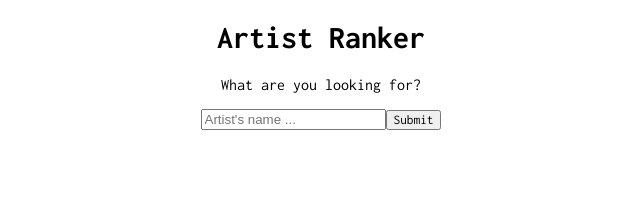
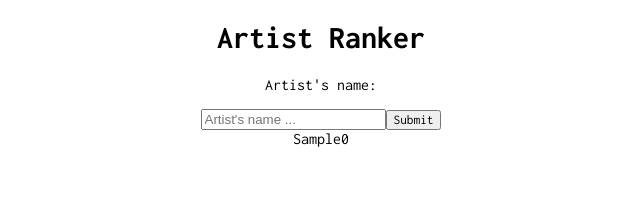
Before and after one commit to nishi-moto/artist-ranker, a React (Create React App) app: page / in a window 1280 px wide. Both pictures are taken after typing "Sample" into the empty fields and a click on the button "Submit". Shown: the top 197 px of the page, without its empty margins (319-959 px from the left). Built offline with nearby package versions, Linux system fonts and the light colour scheme.

Commit message:
Added ListArtist and Artist

```diff
--- a/package.json
+++ b/package.json
@@ -6,6 +6,7 @@
     "@testing-library/jest-dom": "^4.2.4",
     "@testing-library/react": "^9.3.2",
     "@testing-library/user-event": "^7.1.2",
+    "prop-types": "^15.7.2",
     "react": "^16.13.1",
     "react-dom": "^16.13.1",
     "react-scripts": "3.4.1"
--- a/src/App/App.js
+++ b/src/App/App.js
@@ -3,6 +3,7 @@ import React, { Component } from 'react';
 import './App.css';
 import ArtistInput from '../ArtistInput/ArtistInput';
 import ArtistContext from '../ArtistContext';
+import ArtistsList from '../ArtistsList/ArtistList';
 
 class App extends Component {
   constructor(props) {
@@ -15,11 +16,19 @@ class App extends Component {
 
   addArtist(artist) {
     const { artists } = this.state;
-    this.setState({ artists: [...artists, artist] });
+    const newArtist = {
+      name: artist,
+      stars: 0,
+      pictureURL: '',
+    };
+    const newArtistList = [...artists, newArtist];
+    localStorage.setItem('artists', JSON.stringify(newArtistList));
+    // console.log(localStorage);
+    this.setState({ artists: newArtistList });
   }
 
   render() {
-    console.log('here', this.state);
+    // console.log('here', this.state);
     return (
       <ArtistContext.Provider value={this.state}>
         <div className="App">
@@ -29,13 +38,12 @@ class App extends Component {
           </header>
           <section>
             <ArtistInput />
+            <ArtistsList />
           </section>
         </div>
       </ArtistContext.Provider>
     );
-
   }
-
 }
 
 export default App;
--- /dev/null
+++ b/src/Artist/Artist.js
@@ -0,0 +1,44 @@
+import React, { Component } from 'react';
+import PropTypes from 'prop-types';
+import ArtistContext from '../ArtistContext';
+
+class Artist extends Component {
+  constructor(props) {
+    super(props);
+    this.updateArtist = this.updateArtist.bind(this);
+  }
+
+  updateArtist() {
+    // implement
+    const { artist } = this.props;
+    return artist;
+  }
+
+  render() {
+    // const artist = this.updateArtist();
+    const { artist } = this.props;
+
+    return (
+      <div>
+        {artist.pictureURL}
+        {artist.name}
+        {artist.stars}
+      </div>
+    );
+  }
+}
+
+Artist.propTypes = {
+  artist: PropTypes.shape({
+    name: PropTypes.string,
+    stars: PropTypes.number,
+    pictureURL: PropTypes.string,
+  }),
+};
+
+Artist.defaultProps = {
+  artist: {},
+};
+
+Artist.contextType = ArtistContext;
+export default Artist;
--- a/src/ArtistInput/ArtistInput.js
+++ b/src/ArtistInput/ArtistInput.js
@@ -42,7 +42,7 @@ class ArtistInput extends Component {
     const { input } = this.state;
     return (
       <div className="ArtistAdder">
-        <p>What are you looking for?</p>
+        <p>Artist&apos;s name:</p>
         <input
           name="addArtistInput"
           type="text"
--- /dev/null
+++ b/src/ArtistsList/ArtistList.js
@@ -0,0 +1,36 @@
+import React, { Component } from 'react';
+import ArtistContext from '../ArtistContext';
+import Artist from '../Artist/Artist';
+
+class ArtistsList extends Component {
+  constructor(props) {
+    super(props);
+    this.sortArtists = this.sortArtists.bind(this);
+  }
+
+  sortArtists() {
+    const { artists } = this.context;
+    // sort artists by stars
+    console.log('list', artists);
+    return artists;
+  }
+
+  render() {
+    const artistList = this.sortArtists();
+    if (!artistList || !artistList.length) {
+      return (
+        <div className="Artist'">
+          Ops, there is no Artist here yet. Please, add an artist above!
+        </div>
+      );
+    }
+    console.log(artistList);
+    return (
+      artistList.map(artist => <Artist key={artist.name} artist={artist} />)
+    );
+  }
+}
+
+ArtistsList.contextType = ArtistContext;
+
+export default ArtistsList;
```
